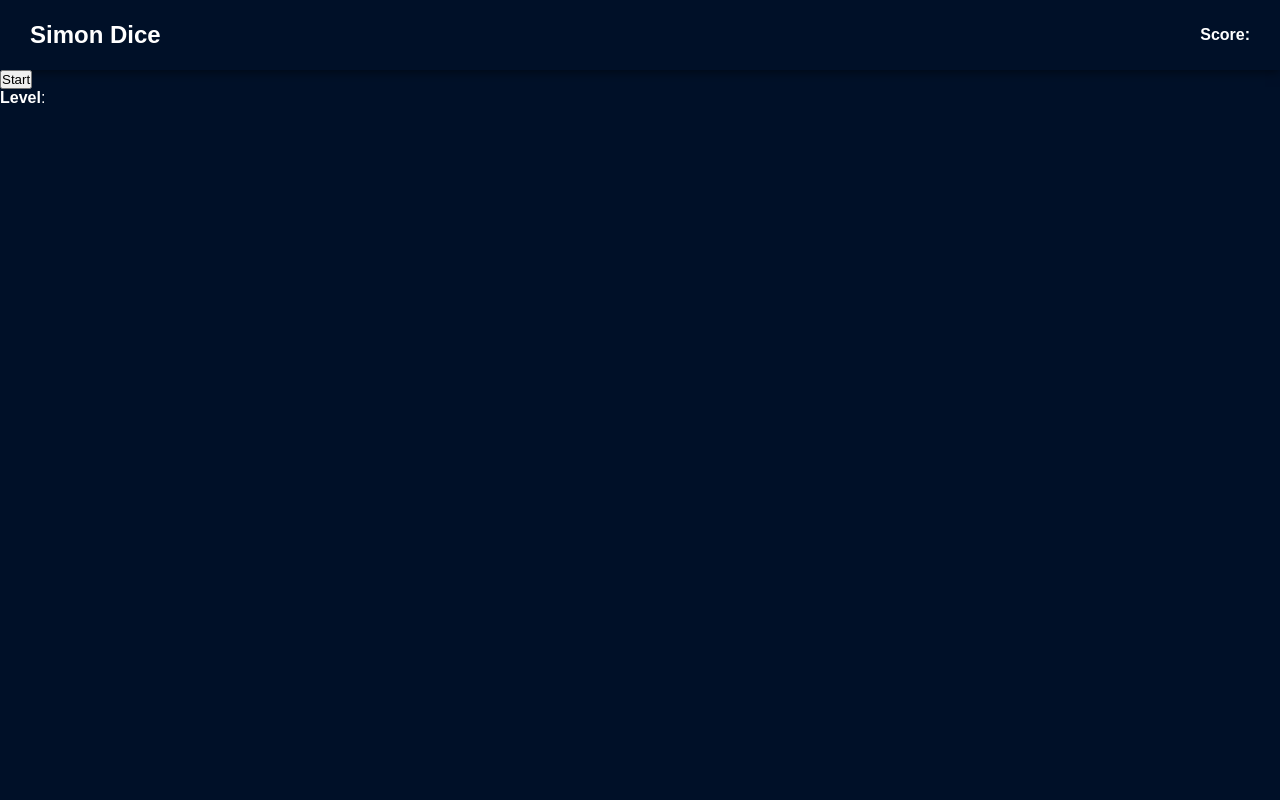
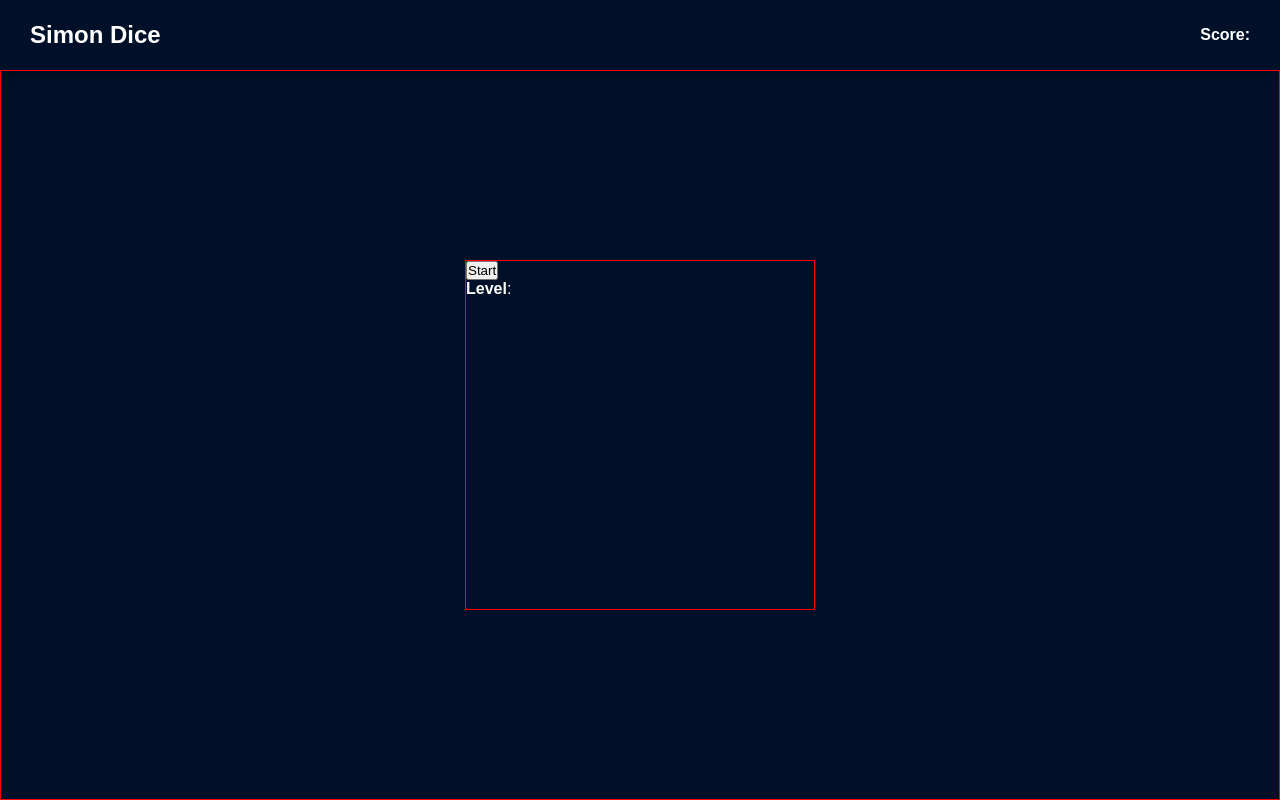
Before and after one commit to erickcapilla/SimonDice, a plain HTML site: page index.html in a window 1280 px wide. Drawn offline with Linux system fonts and the light colour scheme.

Commit message:
Adding CSS on the board game

```diff
--- a/css/styles.css
+++ b/css/styles.css
@@ -23,3 +23,20 @@ header h2,
 header p {
   margin: 0 30px;
 }
+
+main {
+  border: 1px solid red;
+  width: 100%;
+  height: calc(100vh - 70px);
+  display: flex;
+  justify-content: center;
+  align-items: center;
+}
+
+.container {
+  border: 1px solid red;
+  width: 90%;
+  max-width: 350px;
+  height: 90vw;
+  max-height: 350px;
+}
```
